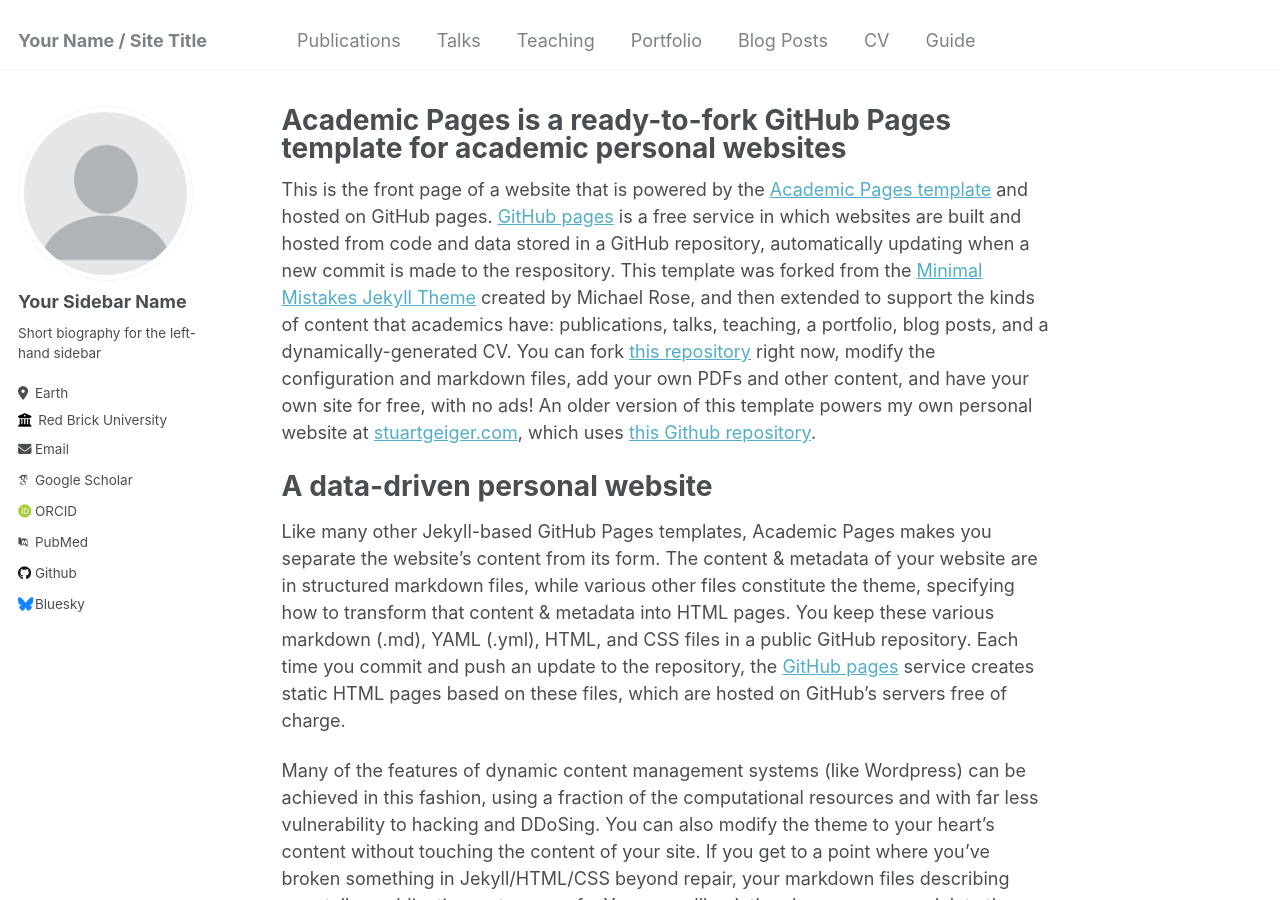
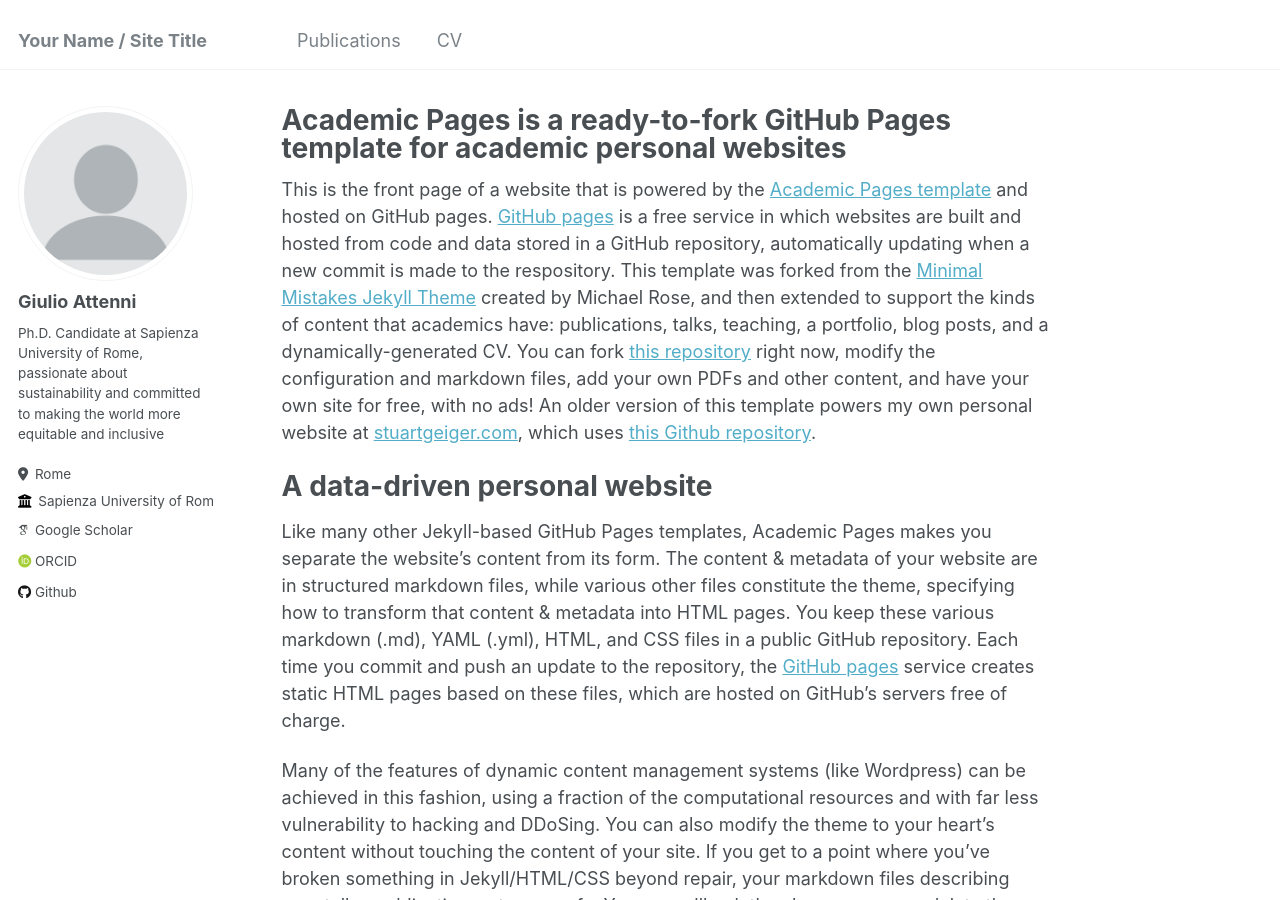
Before and after one commit to attennig/attennig.github.io, a Jekyll site: the page built from _pages/about.md, in a window 1280 px wide and 900 px high. Built offline with Jekyll 4.4.1, drawn with Linux system fonts in a browser that asks for light colours; some web fonts are replaced.

Commit message:
few changes

```diff
--- a/_config.yml
+++ b/_config.yml
@@ -22,33 +22,33 @@
 author:
   # Biographic information
   avatar           : "profile.png"
-  name             : "Your Sidebar Name"
+  name             : "Giulio Attenni"
   pronouns         : # example: "she/her"
-  bio              : "Short biography for the left-hand sidebar"
-  location         : "Earth"
-  employer         : "Red Brick University"
+  bio              : "Ph.D. Candidate at Sapienza University of Rome, passionate about sustainability and committed to making the world more equitable and inclusive"
+  location         : "Rome"
+  employer         : "Sapienza University of Rome"
   uri              : # URL
-  email            : "none@example.org"
+  email            : #"none@example.org"
 
   # Academic websites
   arxiv            : # URL - Update with the correct link to your profile
-  googlescholar    : "https://scholar.google.com/citations?user=PS_CX0AAAAAJ"
+  googlescholar    : "https://scholar.google.com/citations?user=ZAlkId0AAAAJ"
   impactstory      : # URL
-  orcid            : "http://orcid.org/yourorcidurl"
+  orcid            : "http://orcid.org/0009-0004-7430-2308"
   semantic         : # URL
-  pubmed           : "https://www.ncbi.nlm.nih.gov/pubmed/?term=john+snow"
+  pubmed           : #"https://www.ncbi.nlm.nih.gov/pubmed/?term=john+snow"
   researchgate     : # URL
 
   # Repositories and software development
   bitbucket        : # Username - Update with your username on the site
   codepen          : # Username
   dribbble         : # Username
-  github           : "academicpages"
+  github           : "https://github.com/attennig"
   kaggle           : # Username
   stackoverflow    : # User number or user number and name (i.e., use "1" or "1/jeff-atwood")
 
   # Social media
-  bluesky          : "bsky.app" # Replace this with you Bluesky username
+  bluesky          : #"bsky.app" # Replace this with you Bluesky username
   facebook         : # Username
   flickr           : # Username
   foursquare       : # Username
@@ -281,7 +281,7 @@
 permalink: /:categories/:title/
 # paginate: 5 # amount of posts to show
 # paginate_path: /page:num/
-timezone: America/Los_Angeles # http://en.wikipedia.org/wiki/List_of_tz_database_time_zones
+timezone: America/Los_Angeles # http://en.wikipsedia.org/wiki/List_of_tz_database_time_zones
 
 
 # Plugins
```
Also changed, not shown: _data/navigation.yml (+10 -10 lines).
